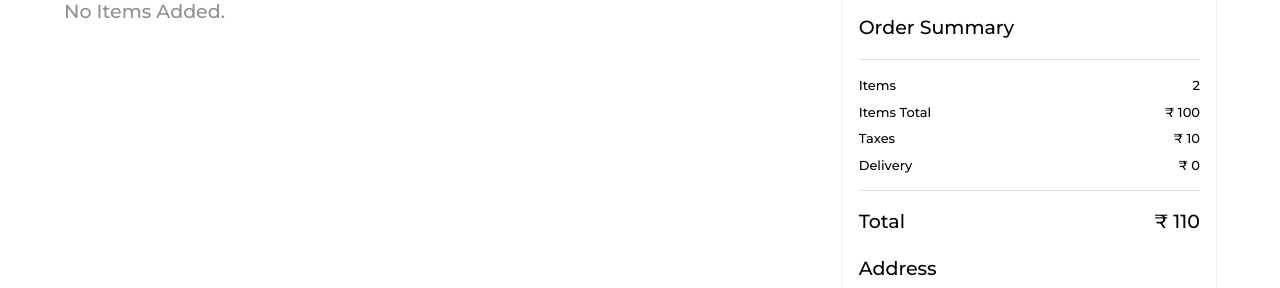
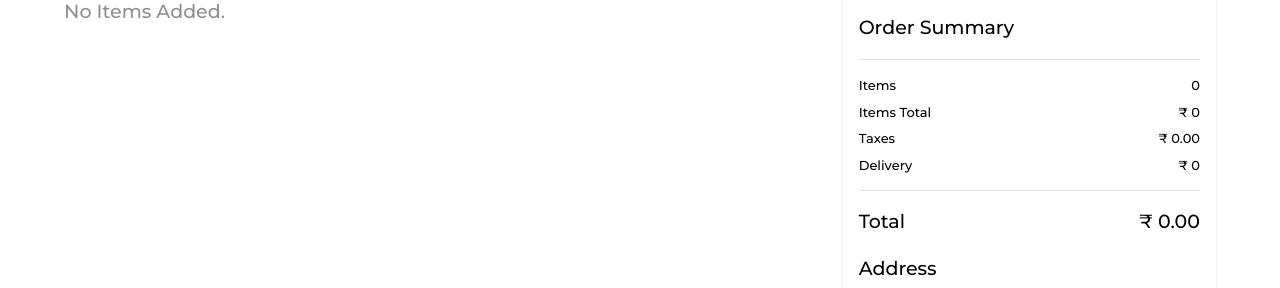
Before and after one commit to tanu-chahal/PLANTOPIA, a React (Vite) app in the folder client/: page /mycart in a window 1280 px wide. Shown: the part 218-506 px from the top of the page. Built offline with nearby package versions, Linux system fonts and the light colour scheme.

Commit message:
Cart complete functionality done.

```diff
--- a/client/src/components/card/Card.jsx
+++ b/client/src/components/card/Card.jsx
@@ -15,7 +15,7 @@ function Card({plant}) {
   const [cartItems, setCartItems] = useRecoilState(cartAtoms.cartItemsState);
   const navigate = useNavigate();
   const handleClick = () =>{
-    const newItem = {...plant, quantity:1}
+    const newItem = {...plant, quantity:1, checked: true}
     const newCart = [...cartItems, newItem]
     setCartItems(newCart)
     navigate("/mycart")
--- a/client/src/pages/cart/Cart.jsx
+++ b/client/src/pages/cart/Cart.jsx
@@ -32,6 +32,7 @@ const Item = styled(Paper)(({ theme }) => ({
 
 function Cart() {
   const [cartItems, setCartItems] = useRecoilState(cartAtoms.cartItemsState);
+  const {noOfItems, itemsTotal,tax,deliveryCost,totalPayment} = useRecoilValue(cartSelectors.totalCost)
   const navigate = useNavigate();
 
   const addQuantity = (id) =>{
@@ -52,6 +53,14 @@ function Cart() {
     const updatedCart= cartItems.filter(item => item.id !== id);
     setCartItems(updatedCart)
   }
+
+  const handleCheckbox = (id) =>{
+    const updatedCart= cartItems.map(item=>
+      item.id===id ? {...item, checked: !item.checked} : item
+      )
+    setCartItems(updatedCart)
+  }
+
   const breadcrumbs = [
     <Typography
       key="home"
@@ -113,8 +122,8 @@ function Cart() {
                     sx={{ display: "flex", color: "black", gap: 5 }}
                   >
                     <Checkbox
-                      checked={false}
-                      // onChange={handleChange}
+                      checked={p.checked}
+                      onChange={()=>handleCheckbox(p.id)}
                       inputProps={{ "aria-label": "controlled" }}
                       sx={{ ml: 5 }}
                     />
@@ -227,7 +236,7 @@ function Cart() {
                     variant="subtitle3"
                     color="tertiary"
                   >
-                    2
+                    {noOfItems}
                   </Typography>
                 </Box>
 
@@ -250,7 +259,7 @@ function Cart() {
                     variant="subtitle3"
                     color="tertiary"
                   >
-                    ₹ 100
+                    ₹ {itemsTotal}
                   </Typography>
                 </Box>
 
@@ -273,7 +282,7 @@ function Cart() {
                     variant="subtitle3"
                     color="tertiary"
                   >
-                    ₹ 10
+                    ₹ {tax}
                   </Typography>
                 </Box>
 
@@ -296,7 +305,7 @@ function Cart() {
                     variant="subtitle3"
                     color="tertiary"
                   >
-                    ₹ 0
+                    ₹ {deliveryCost}
                   </Typography>
                 </Box>
               </Box>
@@ -314,7 +323,7 @@ function Cart() {
                   Total
                 </Typography>
                 <Typography component="p" variant="h6" color="tertiary">
-                  ₹ 110
+                  ₹ {totalPayment}
                 </Typography>
               </Box>
 
--- a/client/src/states/selectors/cart.js
+++ b/client/src/states/selectors/cart.js
@@ -1,10 +1,16 @@
 import {selector} from 'recoil'
 import {cartItemsState} from '../atoms/cart'
 
-export const deleteCartItems = selector({
-    key: 'deleteCartItems',
-    get: (({get})=>{
+export const totalCost = selector({
+    key: "totalCost",
+    get: ({get})=>{
         const cartItems = get(cartItemsState)
-        cartItems.push()
-    })
+        const noOfItems = cartItems.length;
+        let itemsTotal =0;
+        cartItems.forEach(i=>i.checked?itemsTotal+=(i.quantity*i.price): itemsTotal+=0)
+        const tax = (itemsTotal*0.15).toFixed(2);
+        const deliveryCost = itemsTotal ? 100 : 0;
+        const totalPayment = (parseFloat(itemsTotal) + parseFloat(tax) + parseFloat(deliveryCost)).toFixed(2);
+        return {noOfItems, itemsTotal,tax,deliveryCost,totalPayment}
+    },
 })
```
